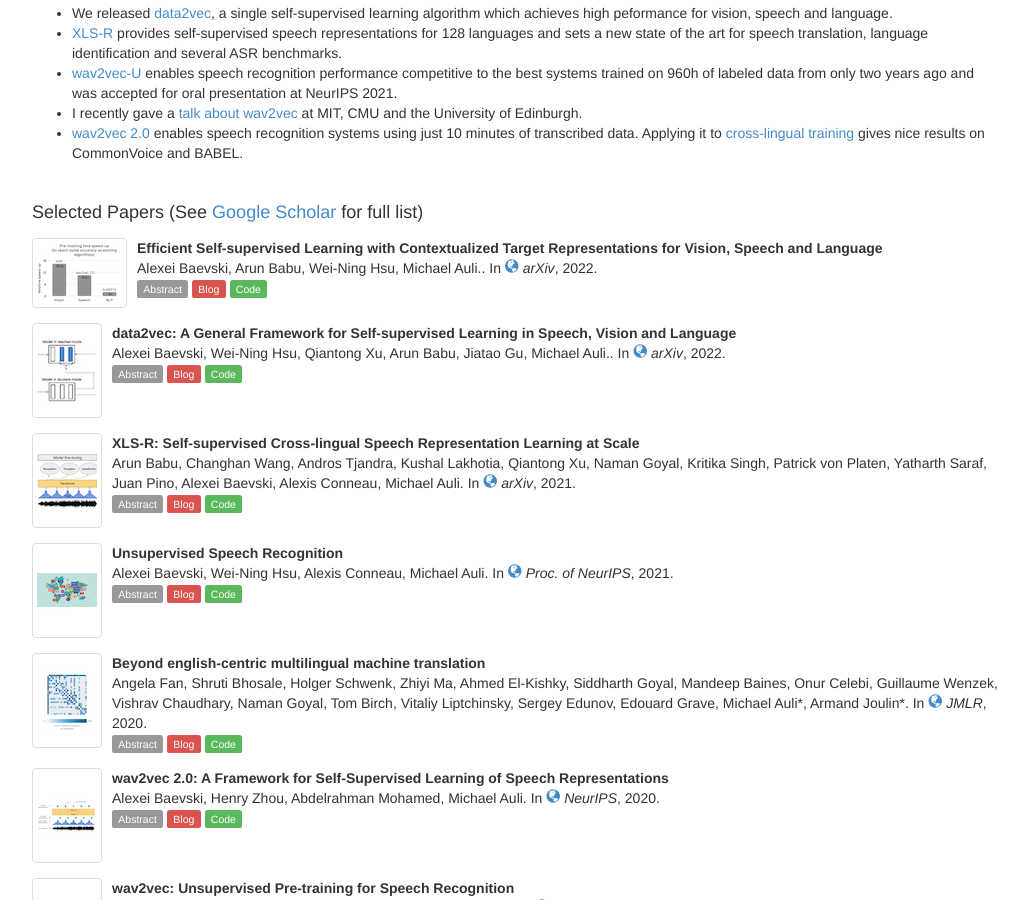
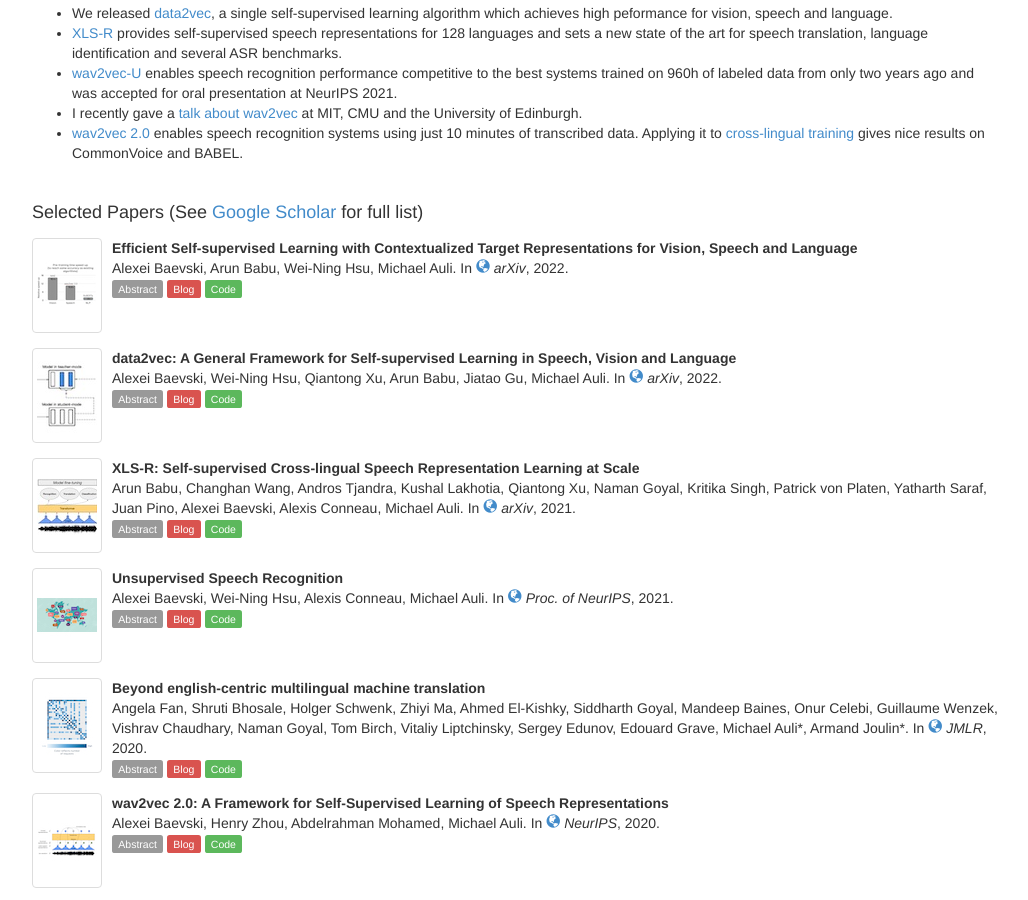
Before and after one commit to michaelauli/michaelauli.github.io, a Jekyll site: the page built from index.html, in a window 1280 px wide and 900 px high, scrolled down 403 px. Shown: the whole window, without its empty margins (223-1251 px from the left). Built offline with Jekyll 4.4.1, drawn with Linux system fonts in a browser that asks for light colours; comment, search, counter and statistics services are not loaded.

```diff
--- a/_config.yml
+++ b/_config.yml
@@ -67,7 +67,7 @@ papers:
     selected: true
     year: 2022
     title: "Efficient Self-supervised Learning with Contextualized Target Representations for Vision, Speech and Language"
-    authors: Alexei Baevski, Arun Babu, Wei-Ning Hsu, Michael Auli.
+    authors: Alexei Baevski, Arun Babu, Wei-Ning Hsu, Michael Auli
     doc-url: https://arxiv.org/pdf/2212.07525.pdf
     img: data2vec2
     booktitle: arXiv
@@ -98,7 +98,7 @@ papers:
     selected: true
     year: 2022
     title: "data2vec: A General Framework for Self-supervised Learning in Speech, Vision and Language"
-    authors: Alexei Baevski, Wei-Ning Hsu, Qiantong Xu, Arun Babu, Jiatao Gu, Michael Auli.
+    authors: Alexei Baevski, Wei-Ning Hsu, Qiantong Xu, Arun Babu, Jiatao Gu, Michael Auli
     doc-url: https://arxiv.org/pdf/2202.03555.pdf
     img: data2vec
     booktitle: arXiv
```
Also changed, not shown: img/paper/data2vec2.jpg.
